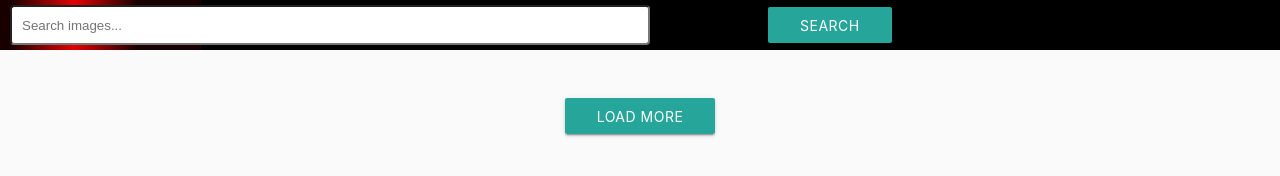
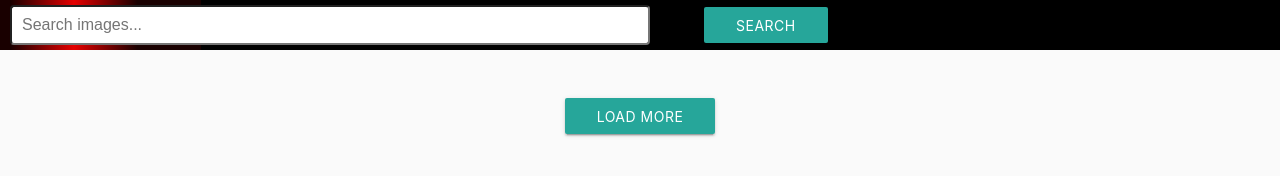
Before and after one commit to Qweeqer/goit-js-hw-11, a website built with Parcel: page src/index.html in a window 1280 px wide. Built offline with nearby package versions, Linux system fonts and the light colour scheme.

Commit message:
add styles for button

```diff
--- a/src/css/styles.css
+++ b/src/css/styles.css
@@ -46,12 +46,14 @@ button {
     margin-right: 20px;
     float: left;
     margin-right: 2%;
-    color: white;
+    color: rgb(15, 14, 14);
+    font-size: 16px;
+    line-height: 1.5;
 }
 .view_port {
     position: fixed;
     top: 7px;
-    left: 60%;
+    left: 55%;
     overflow: hidden;
 }
 
@@ -89,7 +91,7 @@ button {
 
 button:hover {
     animation: animate125 2000ms infinite 10ms;
-    background-color: #2bbbad;
+    background-color: #17d5c2;
 }
 .load-more{
     margin: 0 auto;
```
